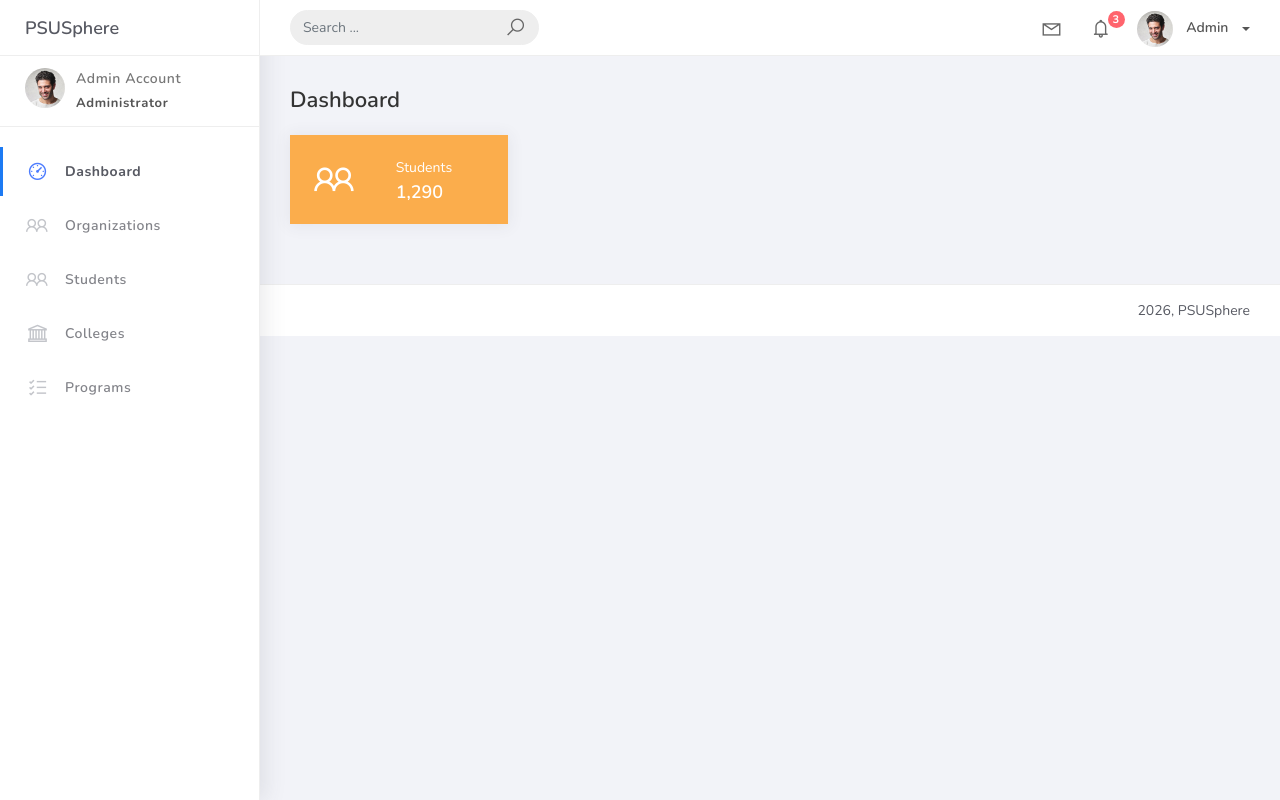
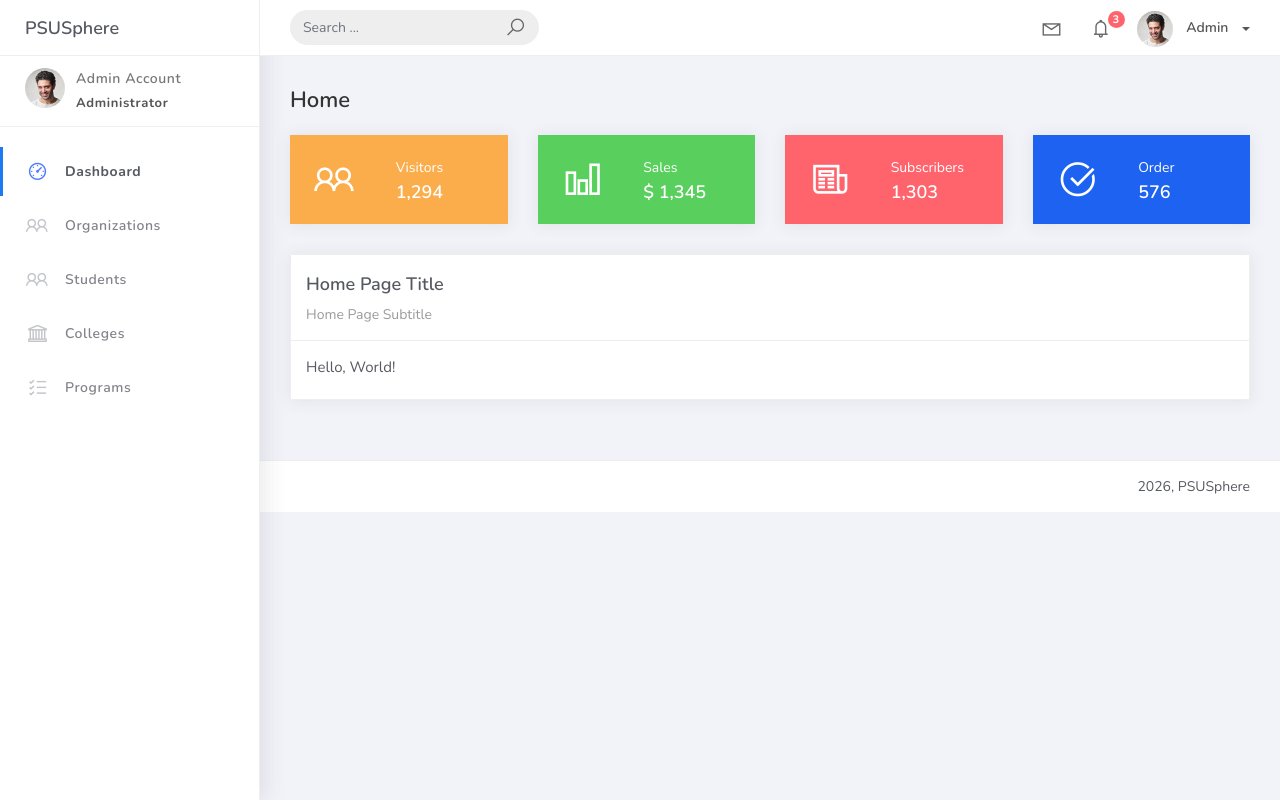
Before and after one commit to NexieMadia23/PSUSphere, a Django app: page / in a window 1280 px wide. Run offline with Django 5.2, Linux system fonts and the light colour scheme; some libraries are stand-ins or nearby versions.

Commit message:
Modify dashboard add page title

```diff
--- a/projectsite/studentorg/views.py
+++ b/projectsite/studentorg/views.py
@@ -15,17 +15,21 @@ class HomePageView(ListView):
 # --- ORGANIZATION ---
 class OrganizationList(ListView):
     model = Organization
-    context_object_name = 'object_list' # Changed to object_list for template consistency
+    context_object_name = 'object_list'
     template_name = 'org_list.html'
     paginate_by = 5
 
     def get_queryset(self):
+        qs = super().get_queryset()
         query = self.request.GET.get('q')
+
         if query:
-            return Organization.objects.filter(
-                Q(name__icontains=query) | Q(description__icontains=query)
+            qs = qs.filter(
+                Q(name__icontains=query) |
+                Q(description__icontains=query)
             )
-        return Organization.objects.all()
+        return qs
+
 
 class OrganizationCreateView(CreateView):
     model = Organization
@@ -120,7 +124,6 @@ class ProgramListView(ListView):
     def get_queryset(self):
         query = self.request.GET.get('q')
         if query:
-            # Matches 'prog_name' from your models.py
             return Program.objects.filter(
                 Q(prog_name__icontains=query) |
                 Q(college__college_name__icontains=query)
--- a/projectsite/templates/base.html
+++ b/projectsite/templates/base.html
@@ -148,6 +148,7 @@
         <div class="main-panel">
             <div class="content">
                 <div class="container-fluid">
+
                     {% block content %}{% endblock %}
                 </div>
             </div>
--- a/projectsite/templates/home.html
+++ b/projectsite/templates/home.html
@@ -5,27 +5,94 @@
 
 {% block content %}
 <div class="page-header">
-    <h4 class="page-title">Dashboard</h4>
+    <h4 class="page-title">Home</h4>
 </div>
+
 <div class="row">
     <div class="col-md-3">
         <div class="card card-stats card-warning">
             <div class="card-body">
                 <div class="row">
                     <div class="col-5">
-                        <div class="icon-big text-center">
-                            <i class="la la-users"></i>
-                        </div>
+                        <div class="icon-big text-center"><i class="la la-users"></i></div>
                     </div>
                     <div class="col-7 d-flex align-items-center">
                         <div class="numbers">
-                            <p class="card-category">Students</p>
-                            <h4 class="card-title">1,290</h4>
+                            <p class="card-category">Visitors</p>
+                            <h4 class="card-title">1,294</h4>
                         </div>
                     </div>
                 </div>
             </div>
         </div>
     </div>
+
+    <div class="col-md-3">
+        <div class="card card-stats card-success">
+            <div class="card-body">
+                <div class="row">
+                    <div class="col-5">
+                        <div class="icon-big text-center"><i class="la la-bar-chart"></i></div>
+                    </div>
+                    <div class="col-7 d-flex align-items-center">
+                        <div class="numbers">
+                            <p class="card-category">Sales</p>
+                            <h4 class="card-title">$ 1,345</h4>
+                        </div>
+                    </div>
+                </div>
+            </div>
+        </div>
     </div>
-{% endblock content %}
+
+    <div class="col-md-3">
+        <div class="card card-stats card-danger">
+            <div class="card-body">
+                <div class="row">
+                    <div class="col-5">
+                        <div class="icon-big text-center"><i class="la la-newspaper-o"></i></div>
+                    </div>
+                    <div class="col-7 d-flex align-items-center">
+                        <div class="numbers">
+                            <p class="card-category">Subscribers</p>
+                            <h4 class="card-title">1,303</h4>
+                        </div>
+                    </div>
+                </div>
+            </div>
+        </div>
+    </div>
+
+    <div class="col-md-3">
+        <div class="card card-stats card-primary">
+            <div class="card-body">
+                <div class="row">
+                    <div class="col-5">
+                        <div class="icon-big text-center"><i class="la la-check-circle"></i></div>
+                    </div>
+                    <div class="col-7 d-flex align-items-center">
+                        <div class="numbers">
+                            <p class="card-category">Order</p>
+                            <h4 class="card-title">576</h4>
+                        </div>
+                    </div>
+                </div>
+            </div>
+        </div>
+    </div>
+</div>
+
+<div class="row">
+    <div class="col-md-12">
+        <div class="card">
+            <div class="card-header">
+                <div class="card-title">Home Page Title</div>
+                <div class="card-category">Home Page Subtitle</div>
+            </div>
+            <div class="card-body">
+                <p>Hello, World!</p>
+            </div>
+        </div>
+    </div>
+</div>
+{% endblock %}
--- a/projectsite/templates/org_list.html
+++ b/projectsite/templates/org_list.html
@@ -13,12 +13,12 @@
             <br />
             <div class="col-md-12 row">
                 <div class="col-md-6">
-                    <form class="navbar-left navbar-form nav-search mr-md-3" method="GET" action="{% url 'organization-list' %}">
+                    <form class="navbar-left navbar-form nav-search mr-md-3" action="{% url 'organization-list' %}">
                         <div class="input-group">
-                            <input type="text" name="q" placeholder="Search organizations..." class="form-control" value="{{ request.GET.q|default:'' }}">
-                            <div class="input-group-append">
+                        <input type="text" placeholder="Search ..." class="form-control" name="q" />                             <div class="input-group-append">
                                 <span class="input-group-text">
                                     <i class="la la-search search-icon"></i>
+
                                 </span>
                             </div>
                         </div>
```
Also changed, not shown: projectsite/templates/college_list.html (+11 -8 lines).
